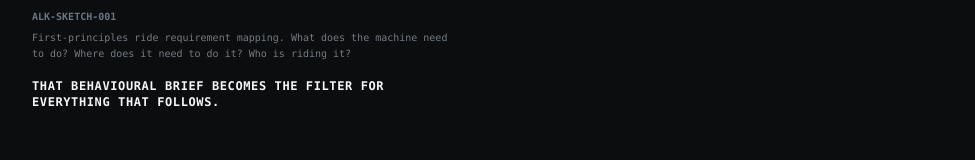
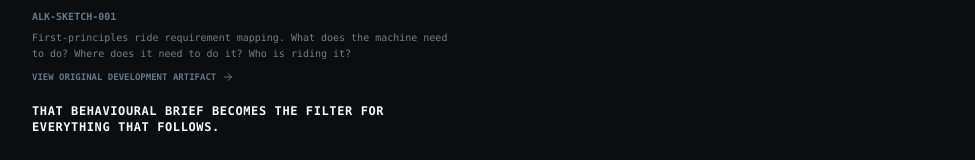
Before and after one commit to PeteCurrey/alkotabikes.ag.v001, a Next.js app: page /about/build-process in a window 1280 px wide. Shown: the part 2261-2421 px from the top of the page, without its empty margins (288-1263 px from the left). Built offline with nearby package versions, Linux system fonts and the light colour scheme.

Commit message:
feat(design-archive): add contextual links from Project 01, Story, and Build Process pages to public Design Archive

```diff
--- a/src/app/about/build-process/page.tsx
+++ b/src/app/about/build-process/page.tsx
@@ -223,10 +223,17 @@ export default function BuildProcessPage() {
                     </div>
 
                     {/* Design Artifact insert */}
-                    <div className="pt-4">
+                    <div className="pt-4 space-y-2">
                       {DESIGN_JOURNEY[0] && (
                         <DesignArtifact asset={DESIGN_JOURNEY[0]} theme="blueprint" showCaption />
                       )}
+                      <Link
+                        href="/project-01/design-archive/alk-sketch-001"
+                        className="inline-flex items-center gap-1.5 font-mono text-[9px] text-alkota-signal hover:text-white uppercase font-bold transition-colors"
+                      >
+                        <span>VIEW ORIGINAL DEVELOPMENT ARTIFACT</span>
+                        <ArrowRight className="w-3 h-3" />
+                      </Link>
                     </div>
 
                     <p className="font-mono text-xs font-bold text-alkota-white uppercase tracking-wider">
--- a/src/app/about/story/page.tsx
+++ b/src/app/about/story/page.tsx
@@ -668,6 +668,14 @@ export default function OurStoryPage() {
           <p className="font-sans text-sm text-alkota-snow/80 max-w-md font-light leading-relaxed">
             How Alkota works backwards from the rider experience — through dynamics, geometry, structure, materials and components — to build a machine that behaves as required.
           </p>
+          <div className="flex flex-wrap gap-4 pt-2">
+            <Link
+              href="/project-01/design-archive"
+              className="inline-flex items-center gap-3 px-8 py-4 border border-alkota-signal text-alkota-signal font-mono text-xs font-bold tracking-wider uppercase hover:bg-alkota-signal hover:text-alkota-black transition-colors shadow-2xl"
+            >
+              <span>THE DRAWINGS BEHIND THE MACHINE</span>
+              <ArrowRight className="w-4 h-4" />
+            </Link>
             <Link
               href="/about/reverse-engineering"
               className="inline-flex items-center gap-3 px-8 py-4 bg-alkota-signal text-alkota-white font-mono text-xs font-bold tracking-wider uppercase hover:bg-white hover:text-alkota-black transition-colors shadow-2xl"
@@ -676,6 +684,7 @@ export default function OurStoryPage() {
               <ArrowRight className="w-4 h-4" />
             </Link>
           </div>
+        </div>
       </section>
 
       <ChapterTransition currentSlug="story" />
--- a/src/app/bikes/project-01/page.tsx
+++ b/src/app/bikes/project-01/page.tsx
@@ -200,6 +200,13 @@ export default function Project01Page() {
 
           <div className="flex flex-wrap gap-3 pt-2 border-t border-white/10">
             <Link
+              href="/project-01/design-archive"
+              className="inline-flex items-center gap-2 px-4 py-2.5 border border-alkota-signal/40 text-alkota-signal font-mono font-bold text-[10px] tracking-wider uppercase hover:bg-alkota-signal/10 transition-all"
+            >
+              <span>SEE HOW PROJECT 01 TOOK SHAPE</span>
+              <ArrowRight className="w-3.5 h-3.5" />
+            </Link>
+            <Link
               href="/journal/project-01"
               className="inline-flex items-center gap-2 px-4 py-2.5 border border-white/20 text-alkota-snow font-mono font-bold text-[10px] tracking-wider uppercase hover:border-alkota-signal hover:text-alkota-signal transition-all"
             >
```
Lines whose indentation alone changed are shown as unchanged.
